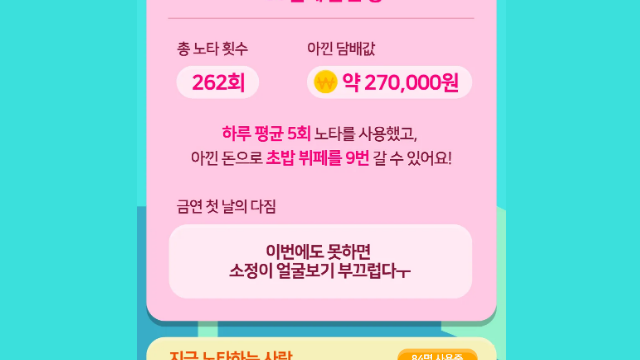
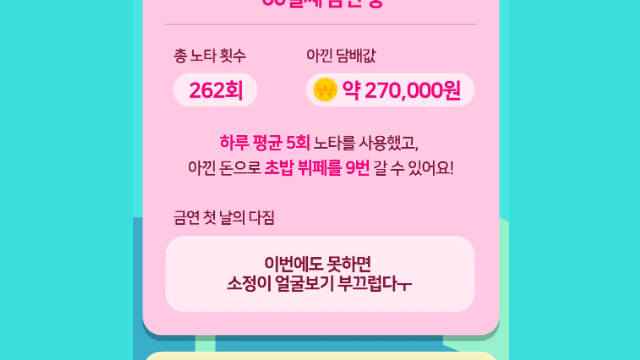
Before and after one commit to an-jihyo/nota-x7k2q, a plain HTML site: page index.html in a window 1280 px wide. Shown: the part 217-577 px from the top of the page, without its empty margins (319-959 px from the left). Drawn offline with Linux system fonts and the light colour scheme.

Commit message:
Add files via upload

```diff
--- a/index.html
+++ b/index.html
@@ -16,7 +16,7 @@
 @font-face{font-family:F;src:url(fonts/NS-EB.woff) format('woff');font-weight:900}
 *{box-sizing:border-box}
 html,body{height:100%;margin:0;padding:0;overflow:hidden;background:#3be0dc;overscroll-behavior:none;touch-action:none;-webkit-user-select:none;user-select:none;-webkit-touch-callout:none;-webkit-tap-highlight-color:transparent;font-family:F,system-ui,sans-serif}
-#stage{position:fixed;inset:0;display:flex;align-items:center;justify-content:center;background:#3be0dc}
+#stage{position:fixed;inset:0;display:flex;align-items:flex-start;justify-content:center;overflow:hidden;background:#3be0dc}
 #scr{position:relative;overflow:hidden;background:var(--teal);color:#fff;flex:none}
 .a{position:absolute}
 .scr .lay,#scr .lay{position:absolute;left:0;top:0;width:100%;height:100%}
@@ -27,7 +27,7 @@ html,body{height:100%;margin:0;padding:0;overflow:hidden;background:#3be0dc;over
 @keyframes rip{from{transform:scale(.3);opacity:.9}to{transform:scale(1.5);opacity:0}}
 .pulse{position:absolute;z-index:25;border-radius:50%;border:calc(var(--nf)*10px) solid #fff;pointer-events:none;animation:pulse 1.1s ease-out infinite}
 @keyframes pulse{from{transform:scale(.55);opacity:.95}to{transform:scale(1.35);opacity:0}}
-.hint{position:absolute;left:50%;bottom:6%;transform:translateX(-50%);z-index:30;background:#fff;color:var(--blue);font-weight:800;font-size:calc(var(--nf)*44px);padding:calc(var(--nf)*20px) calc(var(--nf)*44px);border-radius:999px;box-shadow:0 calc(var(--nf)*10px) 0 rgba(0,50,100,.2);white-space:nowrap;pointer-events:none;transition:opacity .25s,transform .25s}
+.hint{position:absolute;left:50%;bottom:8.6%;transform:translateX(-50%);z-index:30;background:#fff;color:var(--blue);font-weight:800;font-size:calc(var(--nf)*44px);padding:calc(var(--nf)*20px) calc(var(--nf)*44px);border-radius:999px;box-shadow:0 calc(var(--nf)*10px) 0 rgba(0,50,100,.2);white-space:nowrap;pointer-events:none;transition:opacity .25s,transform .25s}
 .hint.off{opacity:0;transform:translateX(-50%) translateY(20px)}
 .endc{position:absolute;left:9%;right:9%;top:31%;z-index:40;background:#fff;color:var(--ink);border-radius:calc(var(--nf)*80px);padding:calc(var(--nf)*70px) calc(var(--nf)*50px) calc(var(--nf)*56px);text-align:center;box-shadow:0 calc(var(--nf)*16px) 0 rgba(0,50,100,.22);animation:endin .5s cubic-bezier(.2,1.5,.4,1) both}
 @keyframes endin{from{transform:scale(.5);opacity:0}to{transform:none;opacity:1}}
@@ -756,10 +756,12 @@ let holding=false,soundOn=true,alarmRun=null,game=null;
 
 // ---------- layout ----------
 function layout(){
-  const _st=document.getElementById('stage'),vw=(_st&&_st.clientWidth)||innerWidth,vh=(_st&&_st.clientHeight)||innerHeight,AR=852/393;const k=vh/(vw*AR);let w,h;if(k>=.86&&k<=1.18&&vw<700){w=vw;h=vh}else{w=Math.min(vw,vh/AR);h=w*AR}
-  scr.style.width=w+'px';scr.style.height=h+'px';
-  document.documentElement.style.setProperty('--nf',(w/890).toFixed(5));document.documentElement.style.setProperty('--nfy',(h/1939).toFixed(5));
-  scr.classList.toggle('frame',vw>w*1.18||vh>h*1.08);
+  const _st=document.getElementById('stage'),vw=(_st&&_st.clientWidth)||innerWidth,vh=(_st&&_st.clientHeight)||innerHeight;
+  const NB=1890,NH=1939,AR=NB/890;const kk=(vh/NB)/(vw/890);let w,h;
+  if(vw<700&&kk>=.86&&kk<=1.20){w=vw;h=vh*NH/NB}else{w=Math.min(vw,vh/AR);h=w*NH/890}
+  scr.style.width=w+'px';scr.style.height=h+'px';scr.style.marginTop=Math.max(0,(vh-h*NB/NH)/2)+'px';
+  document.documentElement.style.setProperty('--nf',(w/890).toFixed(5));document.documentElement.style.setProperty('--nfy',(h/NH).toFixed(5));
+  scr.classList.toggle('frame',vw>w*1.18||vh>h*1.08*NB/NH);
 }
 addEventListener('resize',layout);addEventListener('orientationchange',()=>setTimeout(layout,300));if(window.visualViewport)visualViewport.addEventListener('resize',layout);layout();[120,500,1200,2500].forEach(t=>setTimeout(layout,t));
 function toNat(e){const r=scr.getBoundingClientRect();return [(e.clientX-r.left)/r.width*890,(e.clientY-r.top)/r.height*1939]}
@@ -841,7 +843,7 @@ function mkToggle(p,x,y,on,cb,o={}){const W=o.w||120,Hh=o.h||62;const t=div(p,{l
 function chev(p,x,y,dir,col,sz){const s=sz||26;const d=div(p,{left:(x-s)+'px',top:(y-s)+'px',width:(s*2)+'px',height:(s*2)+'px',pointerEvents:'none'});
   d.innerHTML=`<svg viewBox="-20 -20 40 40" width="${s*2}" height="${s*2}"><path d="${dir=='d'?'M-12 -6 L0 7 L12 -6':dir=='r'?'M-6 -12 L7 0 L-6 12':'M6 -12 L-7 0 L6 12'}" fill="none" stroke="${col||'#7A4A2A'}" stroke-width="6" stroke-linecap="round" stroke-linejoin="round"/></svg>`;return d}
 let toastT=null;
-function toast(m){let t=document.getElementById('toast');if(!t){t=document.createElement('div');t.id='toast';t.style.cssText='position:absolute;left:50%;bottom:13%;transform:translateX(-50%);z-index:80;background:#3b2b22;color:#fff;font-weight:800;font-size:calc(var(--nf)*38px);padding:calc(var(--nf)*22px) calc(var(--nf)*44px);border-radius:999px;white-space:nowrap;pointer-events:none;transition:opacity .3s;font-family:F';scr.appendChild(t)}
+function toast(m){let t=document.getElementById('toast');if(!t){t=document.createElement('div');t.id='toast';t.style.cssText='position:absolute;left:50%;bottom:15.6%;transform:translateX(-50%);z-index:80;background:#3b2b22;color:#fff;font-weight:800;font-size:calc(var(--nf)*38px);padding:calc(var(--nf)*22px) calc(var(--nf)*44px);border-radius:999px;white-space:nowrap;pointer-events:none;transition:opacity .3s;font-family:F';scr.appendChild(t)}
   t.textContent=m;t.style.opacity=1;clearTimeout(toastT);toastT=setTimeout(()=>t.style.opacity=0,1900)}
 
 function makeScroller(win,inner,max,onS){let sc=0,sv=0,drag=null,inertia=null;
@@ -1718,7 +1720,7 @@ let bgmT=0,bgmI=0;const SCL=[523,587,659,784,880,784,659,587];
 ticks.push(dt=>{if(!ST.music||!soundOn||gamePaused||!['game','picker','ready'].includes(curName)||(game&&game.kind=='balloon')||MZ.style.display=='flex')return;
   bgmT-=dt;if(bgmT<=0){bgmT=.6;const f=SCL[bgmI++%SCL.length]*(Math.floor(bgmI/8)%2?.75:1);tone(f,f*.997,.7,'sine',.028)}});
 // ---- idle: back to the splash screen (exhibition use)
-const IW=document.createElement('div');IW.style.cssText='position:absolute;left:50%;bottom:11%;transform:translateX(-50%);z-index:95;background:#3b2b22;color:#fff;font-weight:800;font-size:calc(var(--nf)*33px);padding:calc(var(--nf)*22px) calc(var(--nf)*36px);border-radius:999px;white-space:nowrap;display:none;font-family:'+FF+';pointer-events:none;text-align:center';scr.appendChild(IW);
+const IW=document.createElement('div');IW.style.cssText='position:absolute;left:50%;bottom:13.6%;transform:translateX(-50%);z-index:95;background:#3b2b22;color:#fff;font-weight:800;font-size:calc(var(--nf)*33px);padding:calc(var(--nf)*22px) calc(var(--nf)*36px);border-radius:999px;white-space:nowrap;display:none;font-family:'+FF+';pointer-events:none;text-align:center';scr.appendChild(IW);
 function idleCheck(now){const rem=IDLE_MS-(now-idleT);const act=curName!='splash'&&!holding;
   if(!act){idleT=now;IW.style.display='none';return}
   if(rem<=0){idleT=now;IW.style.display='none';resetAll();return}
```
Also changed, not shown: sw.js (+1 -1 lines).
